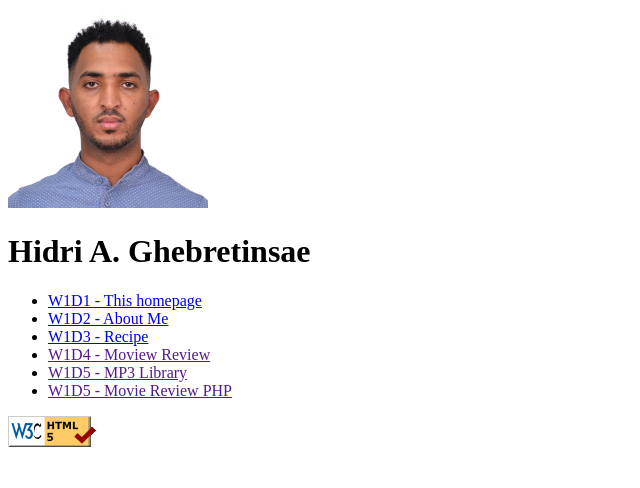
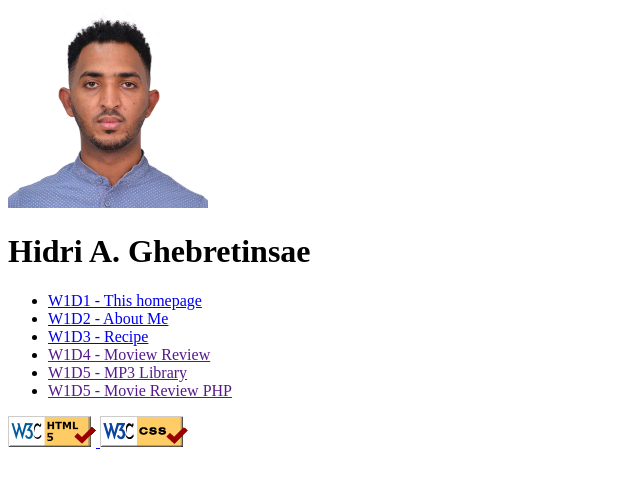
Before and after one commit to Afom25/wap2, a plain HTML site: page index.html in a window 1280 px wide. Shown: the whole page, without its empty margins (0-640 px from the left). Drawn offline with Linux system fonts and the light colour scheme.

Commit message:
css validator

```diff
--- a/index.html
+++ b/index.html
@@ -45,6 +45,9 @@
         <a href="https://validator.w3.org/check?url=https://afom25.github.io/wap1/index.html">
             <img src="./images/w3c-html5-logo.png" alt="Validate" />
         </a>
+        <a href="https://jigsaw.w3.org/css-validator/validator?uri=https://afom25.github.io/wap2/">
+            <img src="../images/w3c-css.png" alt="Validate" />
+        </a>
     </div>
 
 
```
Also changed, not shown: recipe/recipe.html (+1 -2 lines).
